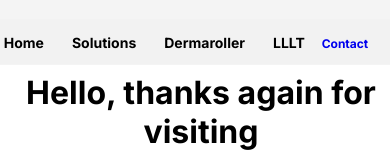
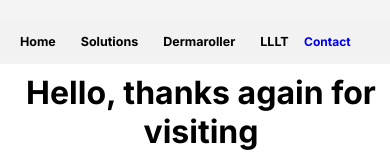
Before and after one commit to tsarg88/hairgrowthcare, a React (Create React App) app in the folder hairgrowthcare/: page /contact in a window 390 px wide. Shown: the top 155 px of the page. Built offline with nearby package versions, Linux system fonts and the light colour scheme; a web font is replaced by a local one.

Commit message:
working on main page css

```diff
--- a/hairgrowthcare/src/nav/Nav.css
+++ b/hairgrowthcare/src/nav/Nav.css
@@ -47,7 +47,7 @@ nav span {
 
 @media (max-width: 600px) {
   nav span {
-    font-size: 14px;
+    font-size: 12.5px;
   }
 }
 @media (max-width: 600px) {
@@ -77,5 +77,5 @@ nav span.activeClass i {
 nav span.activeClass {
   border-bottom-color: var(--lightAccent);
   /* border-bottom-color: var(--yellow); */
-  /* color: blue; */
+  color: blue;
 }
```
